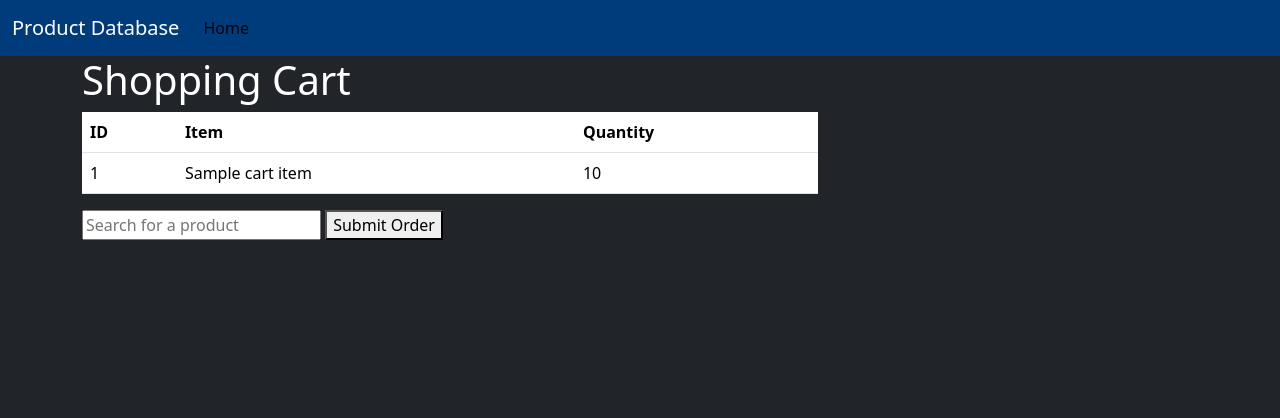
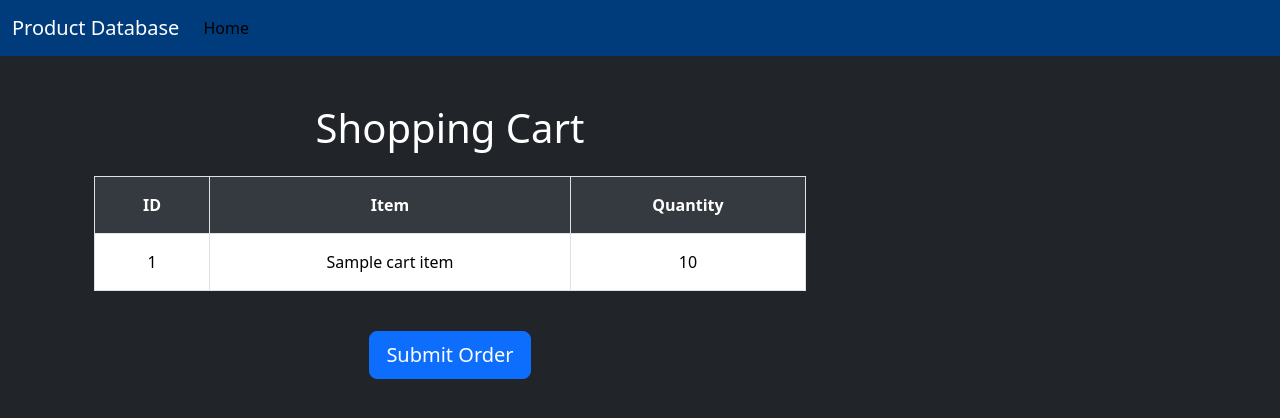
Before and after one commit to luqma18n/Database-Team-project, a Flask app: template product_database/templates/shoppingcart.html in a window 1280 px wide. Shown: the top 418 px of the page. Run offline with Flask 3, Linux system fonts and the light colour scheme; the template is opened without the code that fills it: most values are stand-ins (such as "Sample title", 1, 10 or a date in 2020).

Commit message:
Updated shopping cart styling

```diff
--- a/product_database/static/main.css
+++ b/product_database/static/main.css
@@ -40,3 +40,34 @@
 .color-white {
     color: #fff;
 }
+
+.table-hover tbody tr:hover {
+    background-color: #f5f5f5;
+}
+
+.table-bordered {
+    border: 1px solid #dee2e6;
+    border-radius: 8px;
+}
+
+.table thead th {
+    vertical-align: middle;
+    text-align: center;
+}
+
+.table td, .table th {
+    vertical-align: middle;
+}
+
+.table td {
+    text-align: center;
+}
+
+.thead-dark th {
+    background-color: #343a40;
+    color: white;
+}
+
+.table th, .table td {
+    padding: 1rem;
+}
--- a/product_database/templates/search_results.html
+++ b/product_database/templates/search_results.html
@@ -1,6 +1,5 @@
 {% extends "layout.html" %}
 {% block content %}
-    <h1>Search Results</h1>
     <p>Displaying search results for: <strong>{{ search_query }}</strong></p>
     <div class="row">
         {% for product in products %}
--- a/product_database/templates/shoppingcart.html
+++ b/product_database/templates/shoppingcart.html
@@ -1,14 +1,18 @@
 {% extends "layout.html" %}
 {% block content %}
-    <h1>Shopping Cart</h1>
-    {% if not staff %}
+    <div class="container mt-5">
+        <h1 class="text-center mb-4">Shopping Cart</h1>
         {% if cart %}
-        <table class="table">
-            <thead>
+        <div class="table-responsive">
+            <table class="table table-hover table-bordered">
+                <thead class="thead-dark">
+                    <tr>
                         <th scope="col">ID</th>
                         <th scope="col">Item</th>
                         <th scope="col">Quantity</th>
+                    </tr>
                 </thead>
+                <tbody>
                     {% for cartItem in cart["items"] %}
                     <tr>
                         <td>{{ cartItem.product_id }}</td>
@@ -16,13 +20,18 @@
                         <td>{{ cartItem.quantity }}</td>
                     </tr>
                     {% endfor %}
+                </tbody>
             </table>
-        <form action="{{ url_for('customer.search_product') }}" method="POST">
-            <input type="text" name="product_name" placeholder="Search for a product">
-            <button type="submit">Submit Order</button>
+        </div>
+        <div class="text-center mt-4">
+            <form action="{{ url_for('customer.search_product') }}" method="POST" class="form-group">
+                <button type="submit" class="btn btn-primary btn-lg">Submit Order</button>
             </form>
+        </div>
         {% else %}
-        <p> Shopping Cart is Empty</p>
+        <div class="alert alert-warning text-center" role="alert">
+            Shopping Cart is Empty
+        </div>
         {% endif %}
-    {% endif %}
+    </div>
 {% endblock %}
```
Lines whose indentation alone changed are shown as unchanged.
